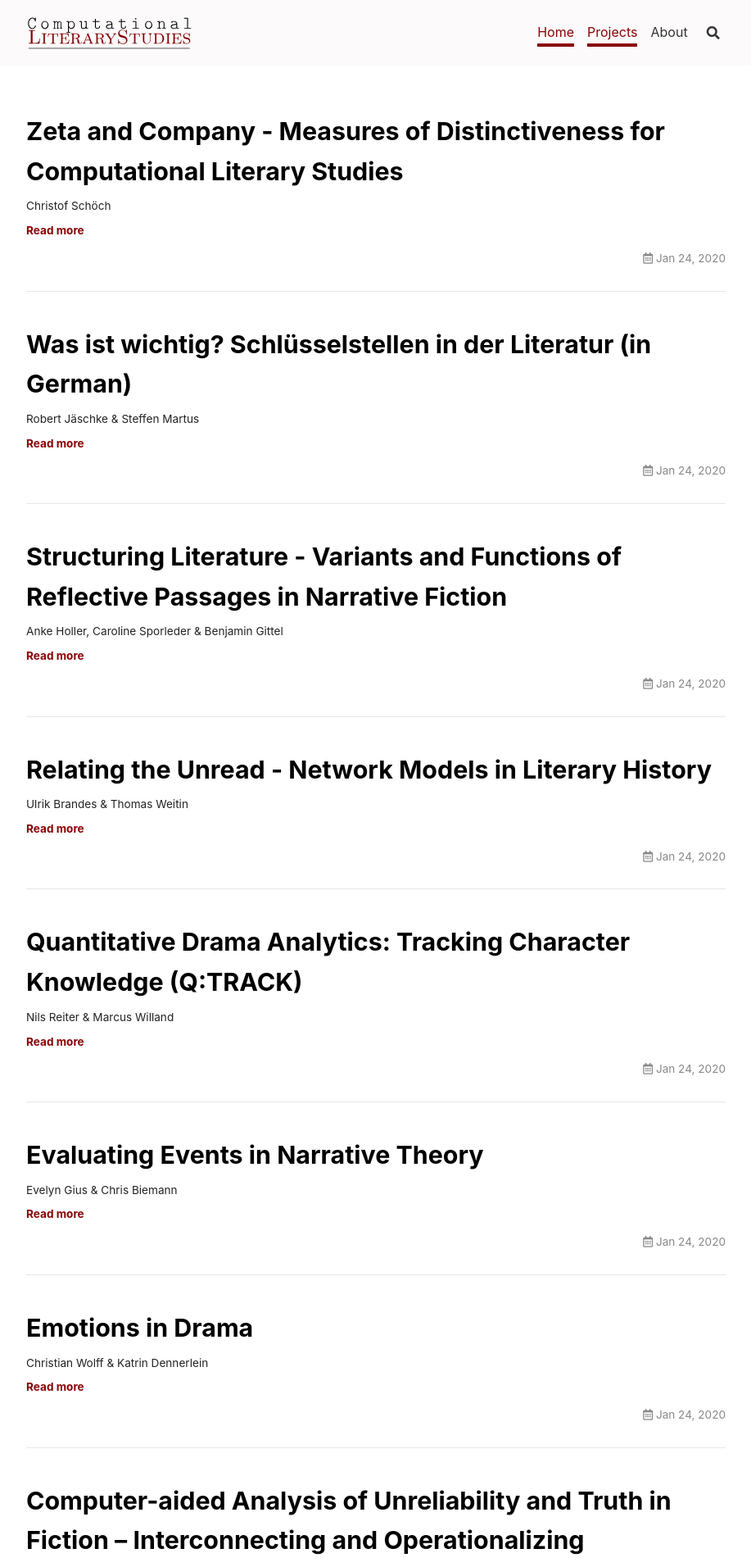
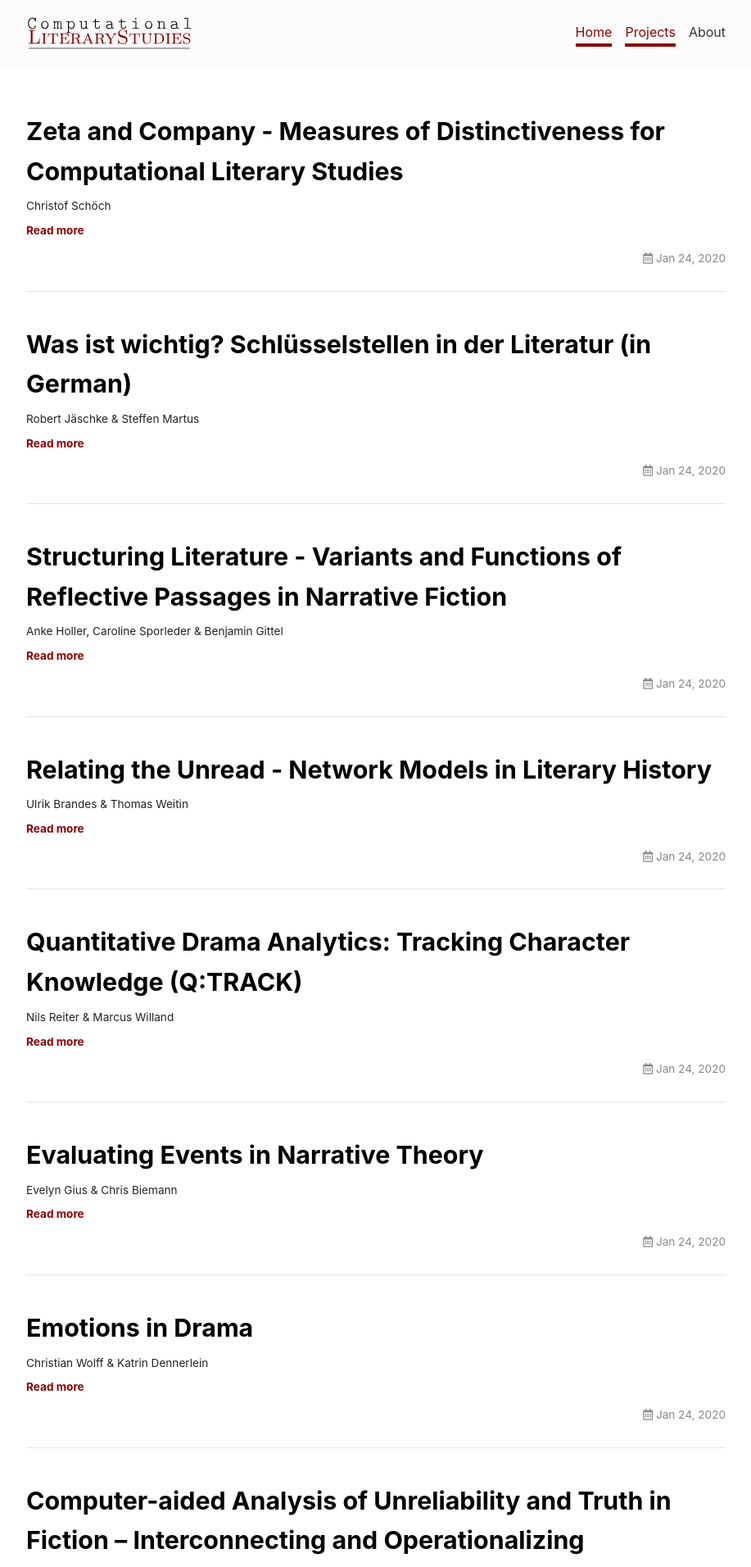
Before and after one commit to dfg-spp-cls/projects_en, a Jekyll site: the page built from index.html, in a window 1280 px wide. Shown: the top 1912 px of the page at 82% size, without its empty margins (181-1098 px from the left). Built offline with Jekyll 4.4.1, drawn with Linux system fonts in a browser that asks for light colours; nearby versions of some CDN libraries; the list of posts is cut into pages by our own code.

Commit message:
kill search function

```diff
--- a/_config.yml
+++ b/_config.yml
@@ -159,7 +159,7 @@ pageview:
 ## => Search
 ##############################
 search:
-  provider: google # "default" (default), false, "google", "custom"
+  provider: default # "default" (default), false, "google", "custom"
 
   ## Google Custom Search Engine
   google:
--- a/_includes/header.html
+++ b/_includes/header.html
@@ -34,9 +34,9 @@
               <li class="navigation__item"><a href="{{ _nav_url }}">{%- if _item.title -%}{{ _item.title }}{%- else -%}{{ __return }}{%- endif -%}</a></li>
             {%- endif -%}
           {%- endfor -%}
-          {%- if site.search.provider -%}
+<!--          {%- if site.search.provider -%}
             <li><button class="button button--secondary button--circle search-button js-search-toggle"><i class="fas fa-search"></i></button></li>
-          {%- endif -%}
+          {%- endif -%} -->
         </ul>
       </nav>
       {%- endif -%}
```
